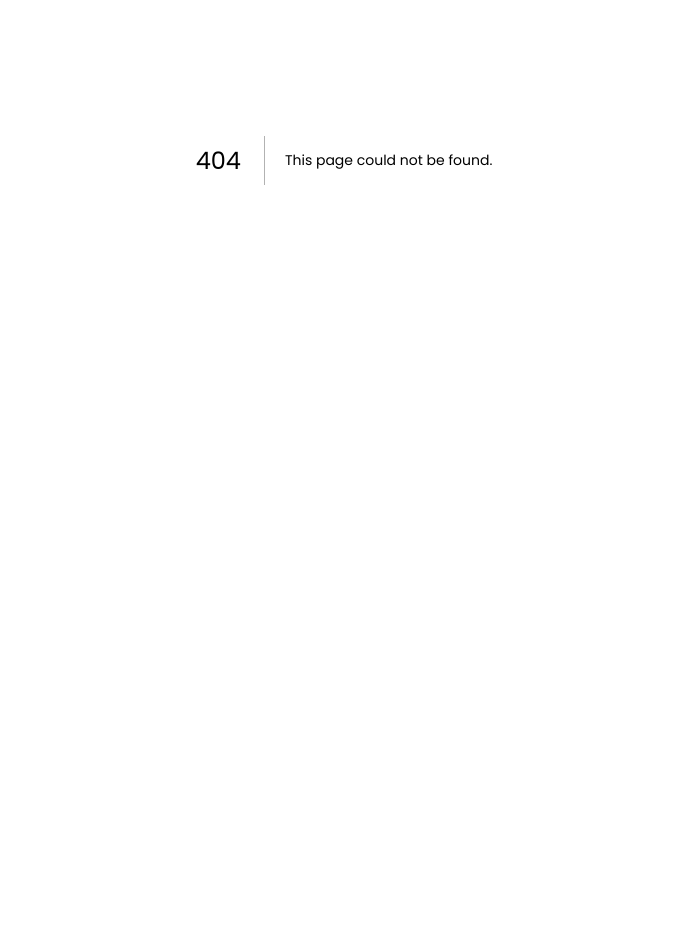
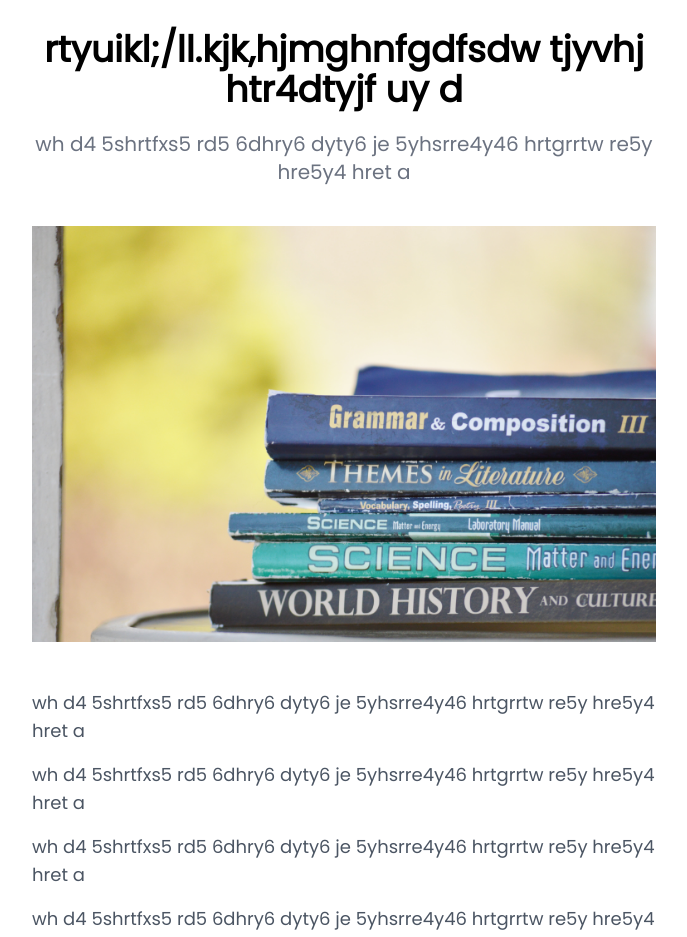
Before and after one commit to StormKing969/blog, a Next.js app: page /post/blogPost in a window 1280 px wide. Before the commit this address had no page. Shown: the part 240-1177 px from the top of the page, without its empty margins (296-983 px from the left). Before the commit the page ends 800 px from the top, so only its background shows below. Built offline with nearby package versions, Linux system fonts and the light colour scheme.

Commit message:
Blog Post Part I

```diff
--- /dev/null
+++ b/pages/post/blogPost.js
@@ -0,0 +1,47 @@
+import Format from "../../layout/format"
+import Author from "../../components/child/author"
+import Image from "next/image"
+
+export const blogPost = () => {
+  return (
+    <Format>
+        <section className="container mx-auto md:px-2 py-16 w-1/2">
+            <div className="flex justify-center">
+                <Author></Author>
+            </div>
+
+            <div className="post py-10">
+                <h1 className="font-bold text-4xl text-center pb-5">
+                    rtyuikl;/ll.kjk,hjmghnfgdfsdw tjyvhj htr4dtyjf uy d
+                </h1>
+
+                <p className="text-gray-500 text-xl text-center">
+                    wh d4 5shrtfxs5 rd5 6dhry6 dyty6 je 5yhsrre4y46 hrtgrrtw re5y hre5y4 hret a
+                </p>
+
+                <div className="py-10">
+                    <Image src={"/images/fluency/fluency.jpg"} width={900} height={600} alt={"Fluency"} />
+                </div>
+
+                <div className="content text-gray-600 text-lg flex flex-col gap-4">
+                <p>
+                    wh d4 5shrtfxs5 rd5 6dhry6 dyty6 je 5yhsrre4y46 hrtgrrtw re5y hre5y4 hret a
+                </p>
+                <p>
+                    wh d4 5shrtfxs5 rd5 6dhry6 dyty6 je 5yhsrre4y46 hrtgrrtw re5y hre5y4 hret a
+                </p>
+                <p>
+                    wh d4 5shrtfxs5 rd5 6dhry6 dyty6 je 5yhsrre4y46 hrtgrrtw re5y hre5y4 hret a
+                </p>
+                <p>
+                    wh d4 5shrtfxs5 rd5 6dhry6 dyty6 je 5yhsrre4y46 hrtgrrtw re5y hre5y4 hret a
+                </p>
+
+                </div>
+            </div>
+        </section>
+    </Format>
+  )
+}
+
+export default blogPost;
```
